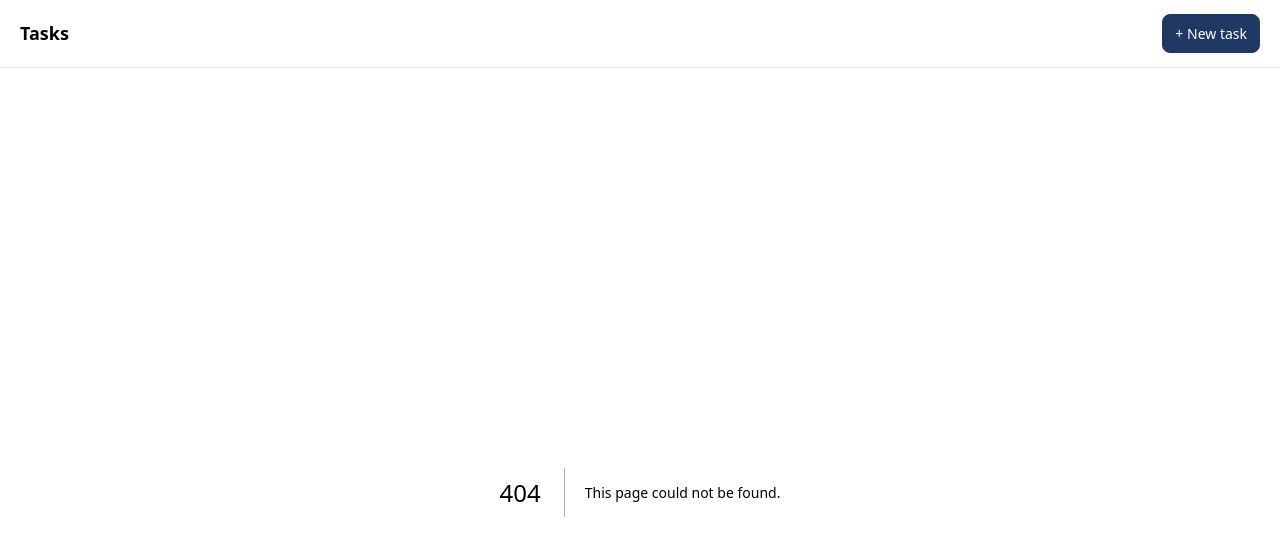
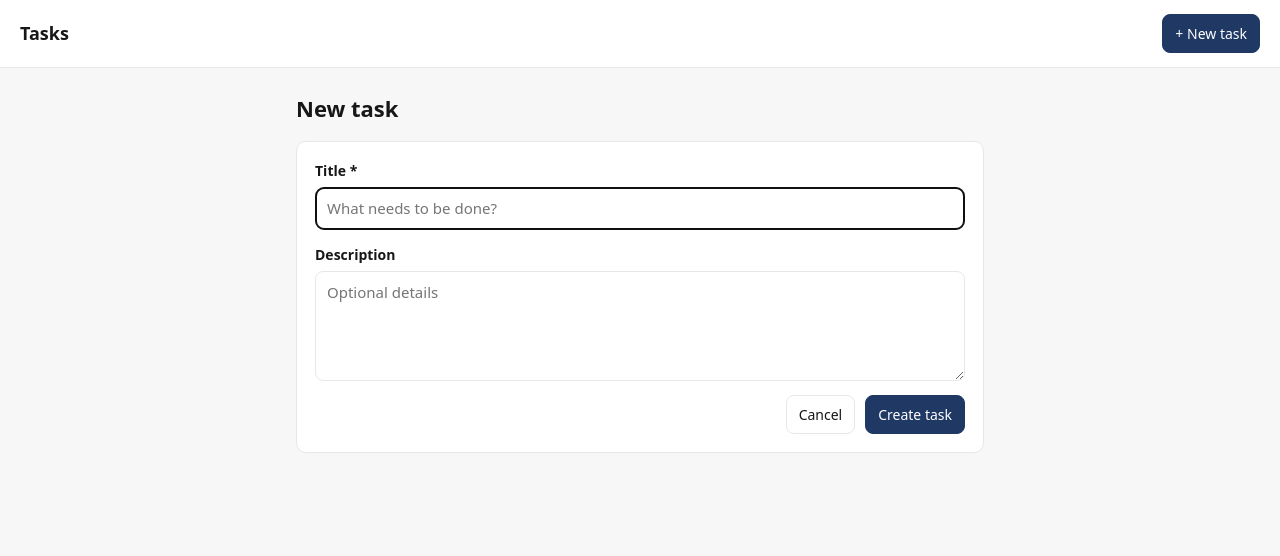
Before and after one commit to PEDRONCIOOO/artefact-task, a Next.js app: page /tasks/new in a window 1280 px wide. Before the commit this address had no page. Shown: the top 556 px of the page. Built offline with nearby package versions, Linux system fonts and the light colour scheme.

Commit message:
feat(form): create/edit task with shared Zod validation and server field errors; 404 for missing task

```diff
--- /dev/null
+++ b/app/tasks/new/page.tsx
@@ -0,0 +1,10 @@
+import { TaskForm } from "@/components/TaskForm";
+
+export default function NewTaskPage() {
+  return (
+    <>
+      <h1>New task</h1>
+      <TaskForm />
+    </>
+  );
+}
--- /dev/null
+++ b/components/TaskForm.tsx
@@ -0,0 +1,113 @@
+"use client";
+
+import { useMutation, useQueryClient } from "@tanstack/react-query";
+import { useRouter } from "next/navigation";
+import { useState, type FormEvent } from "react";
+import { useTRPC } from "@/lib/trpc/client";
+import { useToast } from "@/components/Toast";
+import { createTaskInput } from "@/server/tasks/schema";
+import type { Task } from "@/server/tasks/schema";
+
+type FieldErrors = Partial<Record<"titulo" | "descricao", string>>;
+
+/**
+ * One form for create and edit (mode decided by the presence of `task`).
+ * - Client-side validation reuses the SAME Zod schema the server uses, so
+ *   messages match and nothing can pass the client that the server rejects.
+ * - Server-side Zod errors (if any slip through) are mapped back to fields via
+ *   the custom errorFormatter in server/trpc/init.ts.
+ * - Submit is disabled while pending; errors are shown inline + toast.
+ */
+export function TaskForm({ task }: { task?: Task }) {
+  const trpc = useTRPC();
+  const qc = useQueryClient();
+  const router = useRouter();
+  const toast = useToast();
+
+  const [titulo, setTitulo] = useState(task?.titulo ?? "");
+  const [descricao, setDescricao] = useState(task?.descricao ?? "");
+  const [errors, setErrors] = useState<FieldErrors>({});
+
+  const onDone = async (msg: string) => {
+    toast.success(msg);
+    await qc.invalidateQueries({ queryKey: trpc.tasks.list.infiniteQueryKey() });
+    router.push("/");
+    router.refresh(); // re-run the SSR list so it reflects the change immediately
+  };
+
+  const onError = (e: { message: string; data?: { fieldErrors?: Record<string, string[]> | null } | null }) => {
+    const fe = e.data?.fieldErrors;
+    if (fe) {
+      setErrors({ titulo: fe.titulo?.[0], descricao: fe.descricao?.[0] });
+    }
+    toast.error(e.message || "Something went wrong");
+  };
+
+  const create = useMutation(
+    trpc.tasks.create.mutationOptions({ onSuccess: () => onDone("Task created"), onError }),
+  );
+  const update = useMutation(
+    trpc.tasks.update.mutationOptions({ onSuccess: () => onDone("Task updated"), onError }),
+  );
+  const pending = create.isPending || update.isPending;
+
+  function handleSubmit(e: FormEvent) {
+    e.preventDefault();
+    setErrors({});
+
+    const parsed = createTaskInput.safeParse({ titulo, descricao });
+    if (!parsed.success) {
+      const fe = parsed.error.flatten().fieldErrors;
+      setErrors({ titulo: fe.titulo?.[0], descricao: fe.descricao?.[0] });
+      return;
+    }
+
+    if (task) {
+      update.mutate({ id: task.id, ...parsed.data });
+    } else {
+      create.mutate(parsed.data);
+    }
+  }
+
+  return (
+    <form className="form" onSubmit={handleSubmit} noValidate aria-busy={pending}>
+      <div className="field">
+        <label htmlFor="titulo">Title <span aria-hidden="true">*</span></label>
+        <input
+          id="titulo"
+          value={titulo}
+          onChange={(e) => setTitulo(e.target.value)}
+          aria-invalid={!!errors.titulo}
+          aria-describedby={errors.titulo ? "titulo-error" : undefined}
+          placeholder="What needs to be done?"
+          required
+          aria-required="true"
+          autoFocus
+        />
+        {errors.titulo && <p id="titulo-error" className="error">{errors.titulo}</p>}
+      </div>
+
+      <div className="field">
+        <label htmlFor="descricao">Description</label>
+        <textarea
+          id="descricao"
+          value={descricao}
+          onChange={(e) => setDescricao(e.target.value)}
+          aria-invalid={!!errors.descricao}
+          aria-describedby={errors.descricao ? "descricao-error" : undefined}
+          placeholder="Optional details"
+        />
+        {errors.descricao && <p id="descricao-error" className="error">{errors.descricao}</p>}
+      </div>
+
+      <div className="form-actions">
+        <button type="button" className="btn" onClick={() => router.push("/")} disabled={pending}>
+          Cancel
+        </button>
+        <button type="submit" className="btn btn-primary" disabled={pending}>
+          {pending ? "Saving…" : task ? "Save changes" : "Create task"}
+        </button>
+      </div>
+    </form>
+  );
+}
```
Also changed, not shown: app/not-found.tsx (added, +11 -0 lines), app/tasks/[id]/edit/page.tsx (added, +29 -0 lines).
